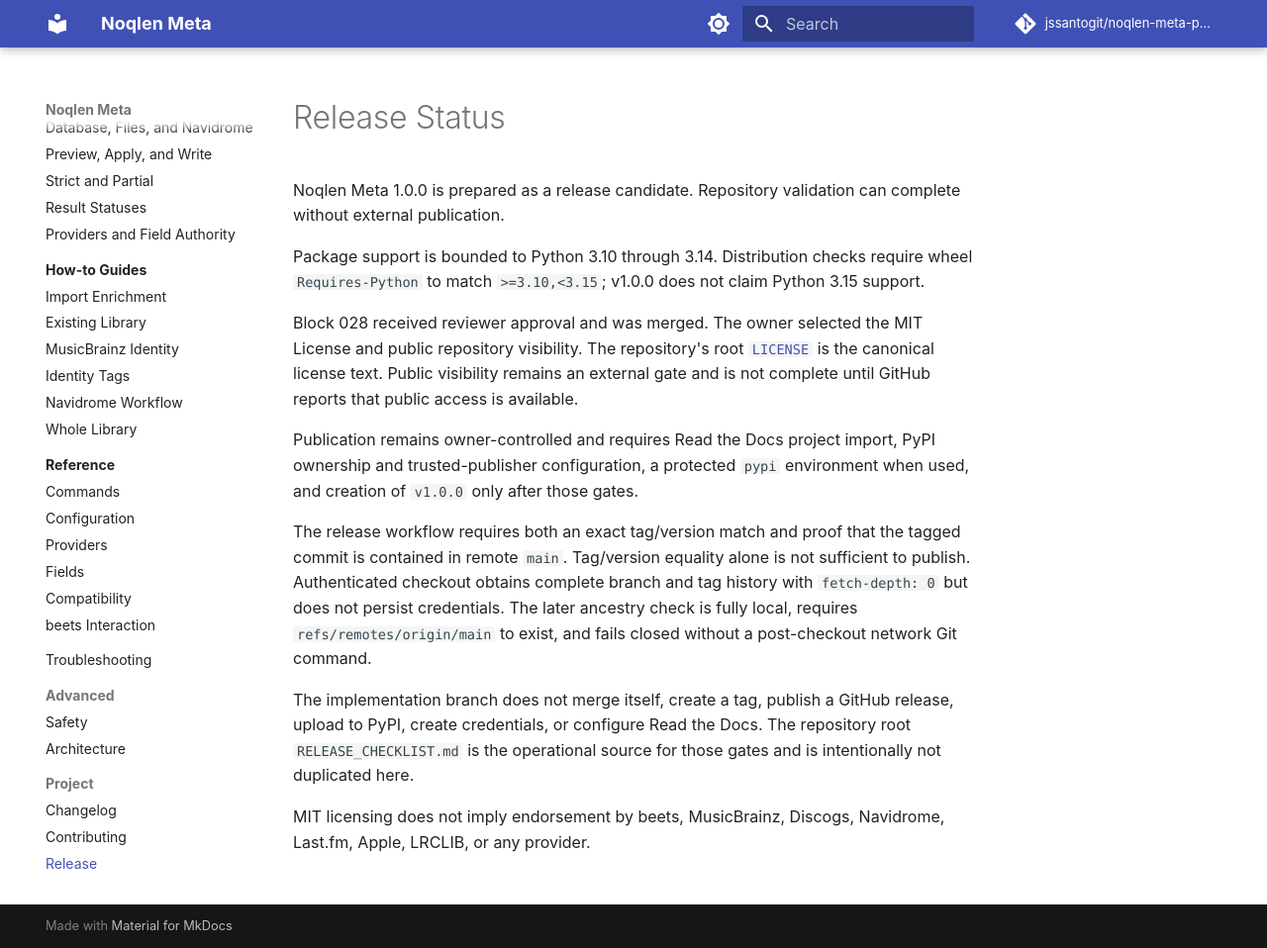
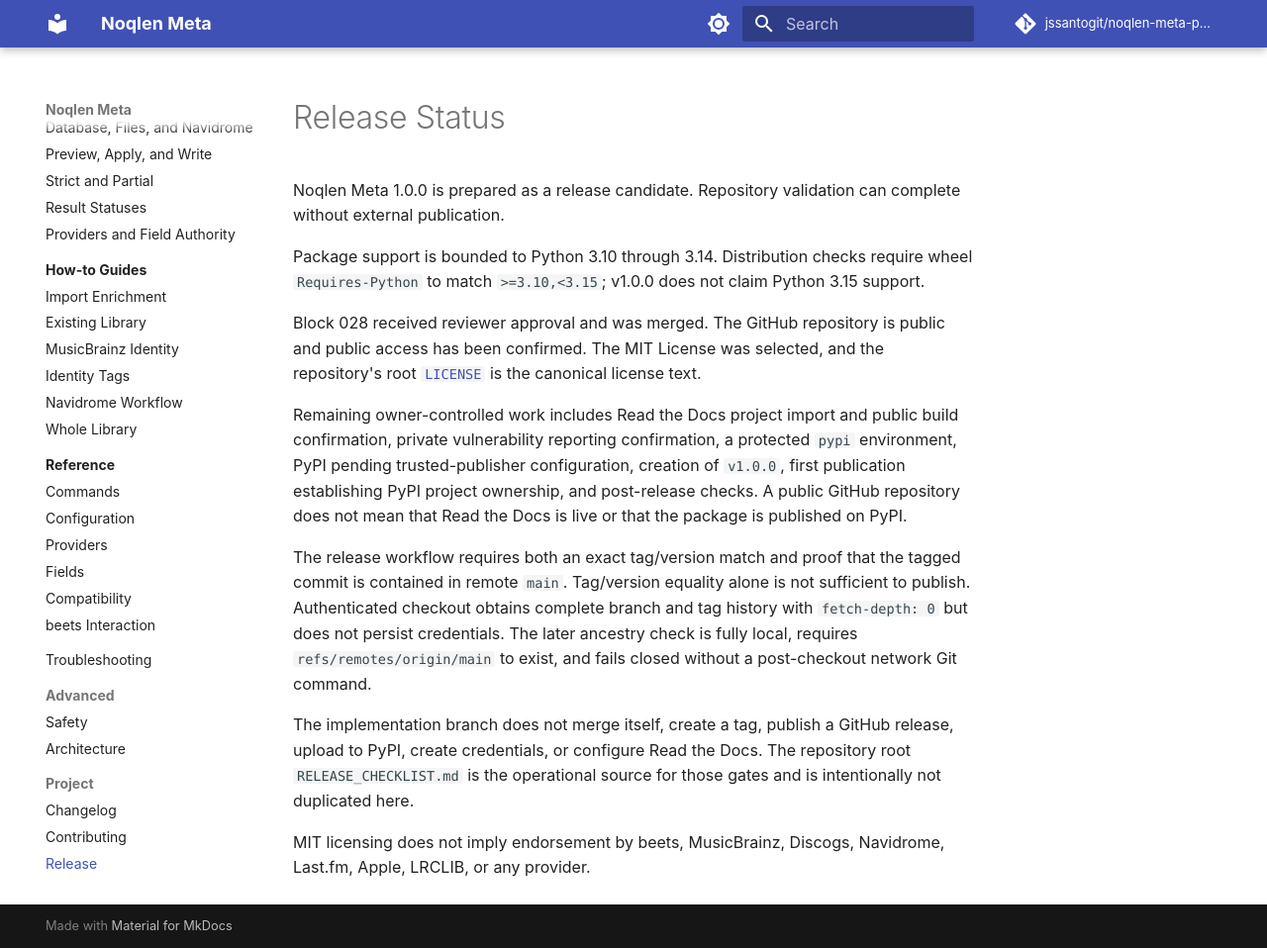
Before and after one commit to jssantogit/noqlen-meta-plugin, an MkDocs documentation site: the page built from site-docs/project/release.md, in a window 1280 px wide and 958 px high. Shown: the whole window at 99% size. Built offline with MkDocs 1.6.1 and Material for MkDocs 9.7.7, drawn with Linux system fonts in a browser that asks for light colours; comment, search, counter and statistics services are not loaded.

Commit message:
docs: record public repository visibility

```diff
--- a/site-docs/project/release.md
+++ b/site-docs/project/release.md
@@ -7,15 +7,18 @@
 require wheel `Requires-Python` to match `>=3.10,<3.15`; v1.0.0 does not claim
 Python 3.15 support.
 
-Block 028 received reviewer approval and was merged. The owner selected the
-MIT License and public repository visibility. The repository's root
+Block 028 received reviewer approval and was merged. The GitHub repository is
+public and public access has been confirmed. The MIT License was selected, and
+the repository's root
 [`LICENSE`](https://github.com/jssantogit/noqlen-meta-plugin/blob/main/LICENSE)
-is the canonical license text. Public visibility remains an external gate and
-is not complete until GitHub reports that public access is available.
+is the canonical license text.
 
-Publication remains owner-controlled and requires Read the Docs project
-import, PyPI ownership and trusted-publisher configuration, a protected
-`pypi` environment when used, and creation of `v1.0.0` only after those gates.
+Remaining owner-controlled work includes Read the Docs project import and
+public build confirmation, private vulnerability reporting confirmation, a
+protected `pypi` environment, PyPI pending trusted-publisher configuration,
+creation of `v1.0.0`, first publication establishing PyPI project ownership,
+and post-release checks. A public GitHub repository does not mean that Read the
+Docs is live or that the package is published on PyPI.
 
 The release workflow requires both an exact tag/version match and proof that
 the tagged commit is contained in remote `main`. Tag/version equality alone is
```
Also changed, not shown: README.md (+3 -2 lines), RELEASE_CHECKLIST.md (+2 -2 lines), docs/context/current.md (+9 -8 lines), docs/context/handoff.md (+9 -8 lines), site-docs/index.md (+4 -4 lines), 2 other files.
